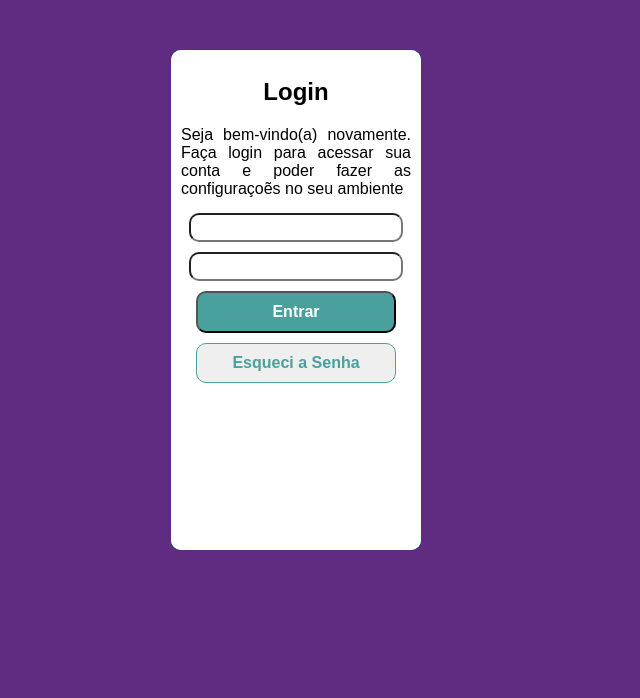
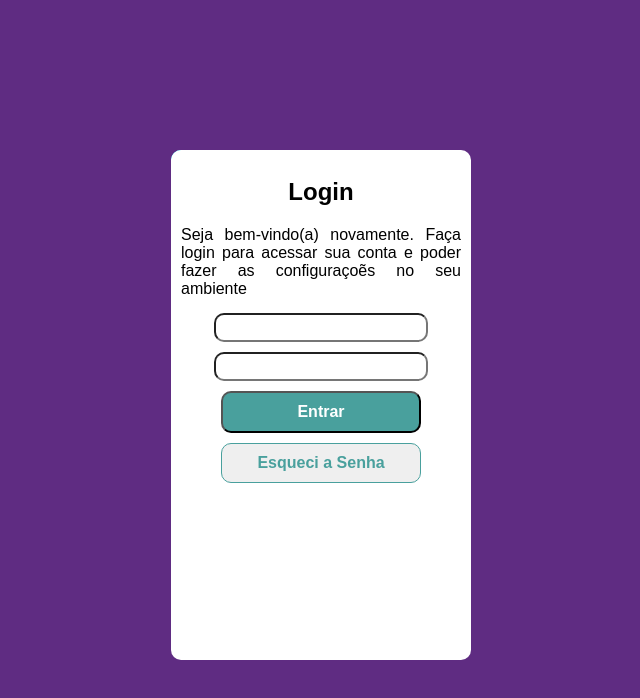
Before and after one commit to EduardoRez3nde/projeto-login, a plain HTML site: page index.html in a window 1280 px wide. Shown: the whole page, without its empty margins (344-984 px from the left). Drawn offline with nearby package versions, Linux system fonts and the light colour scheme.

Commit message:
testando...

```diff
--- a/estilos/style.css
+++ b/estilos/style.css
@@ -17,10 +17,15 @@ html, body{
 
 body{
     background-color: var(--cor-lilas);
-    margin-top: 50px;
+
 }
 
 main{
+    position: absolute;
+    top: 50%;
+    left: 50%;
+    transform: translate(-50%, -50%);
+
     background-color: aqua;
     margin-top: 3em;
     width: 250px;
@@ -32,13 +37,13 @@ main{
 
 section{
     margin: auto;
-    width: 250px;
-    height: 500px;
+    width: 300px;
+    height: 510px;
     background-color: white;
     border-radius: 10px;
 }
 img{
-    width: 250px;
+    width: 300px;
     border-radius: 10px 10px 0px 0px;
 
 }
```
